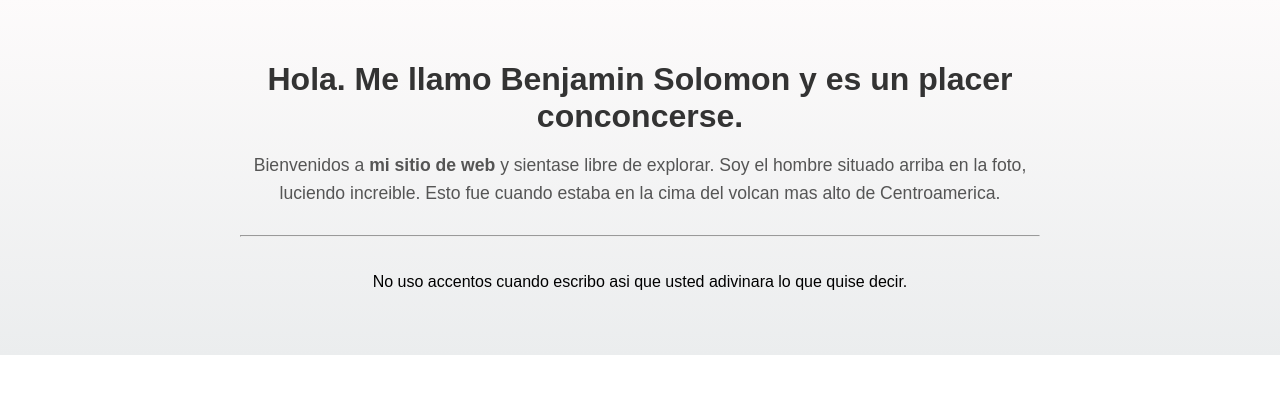
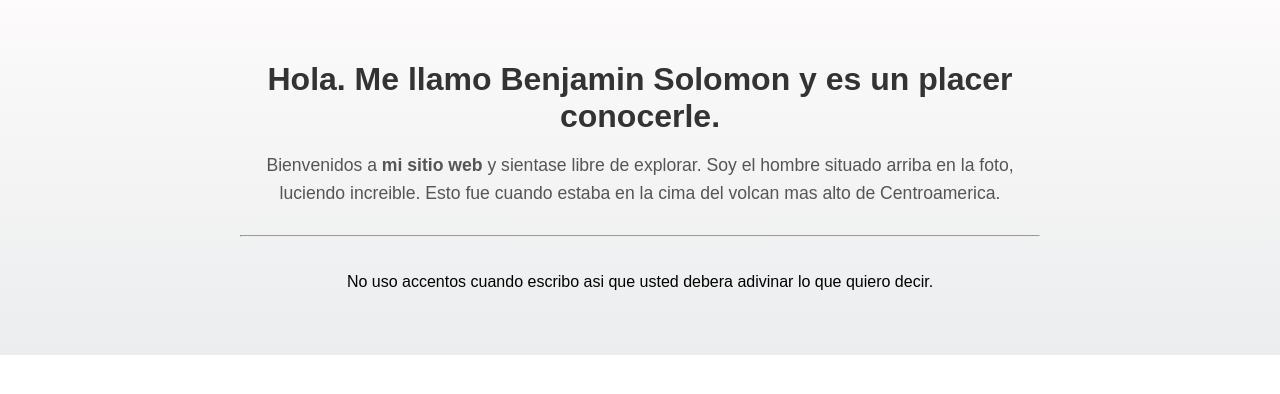
Before and after one commit to benjieysolo/benjiey, a plain HTML site: page index.html in a window 1280 px wide. Shown: the part 364-758 px from the top of the page. Drawn offline with Linux system fonts and the light colour scheme.

Commit message:
Actualizar index.html

```diff
--- a/index.html
+++ b/index.html
@@ -175,8 +175,8 @@
 		</section>
 		<section id="sobre_mi">
 			<div id="sobre_mi_contenedor">
-				<h2>Hola. Me llamo Benjamin Solomon y es un placer conconcerse.</h2>
-				<p>Bienvenidos a <b>mi sitio de web</b> y sientase libre de explorar. Soy el hombre situado arriba en la foto, luciendo increible. Esto fue cuando estaba en la cima del volcan mas alto de Centroamerica.<br><br><hr><br><br>No uso accentos cuando escribo asi que usted adivinara lo que quise decir.</p>
+				<h2>Hola. Me llamo Benjamin Solomon y es un placer conocerle.</h2>
+				<p>Bienvenidos a <b>mi sitio web</b> y sientase libre de explorar. Soy el hombre situado arriba en la foto, luciendo increible. Esto fue cuando estaba en la cima del volcan mas alto de Centroamerica.<br><br><hr><br><br>No uso accentos cuando escribo asi que usted debera adivinar lo que quiero decir.</p>
 			</div>
 		</section>
 	<script type="text/javascript">
```
